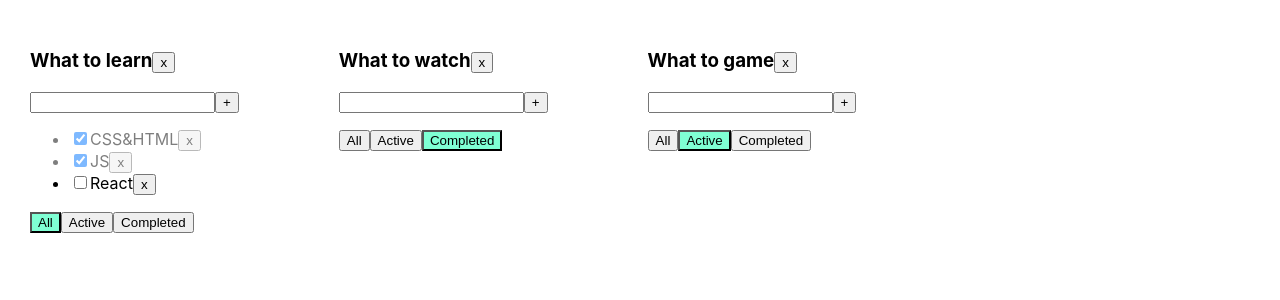
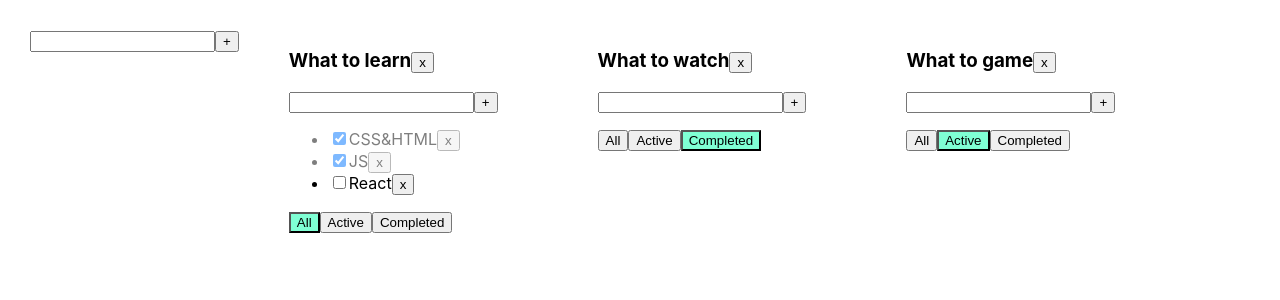
Before and after one commit to TimofeyMelikhov/todo-list, a React (Create React App) app: page / in a window 1280 px wide. Shown: the top 300 px of the page. Built offline with nearby package versions, Linux system fonts and the light colour scheme.

Commit message:
refactoring and add new functional

```diff
--- a/src/App.tsx
+++ b/src/App.tsx
@@ -2,7 +2,8 @@ import React, { useState } from "react";
 import { v1 } from 'uuid'
 import "./App.css";
 import { Todolist } from "./components/Todolist";
-import { ITasks, FilterValuesType, ITodoListType } from "./models/models";
+import { ITasks, FilterValuesType, ITodoListType, TasksStateType } from "./models/models";
+import { AddItemForm } from "./components/AddItemForm";
 
 function App() {
 
@@ -49,6 +50,23 @@ function App() {
     setTasks({...tasksObj})
   }
 
+  const changeTitle = (id: string, newTitle: string, todolistId: string) => {
+    let tasks = tasksObj[todolistId]
+    let task = tasks.find(task => task.id === id)
+    if (task) {
+      task.titleTask = newTitle
+    }
+    setTasks({...tasksObj})
+  }
+
+  const changeTodolistHeader = (id: string, newTitle: string) => {
+    const todolist = todolists.find(tl => tl.id === id)
+    if(todolist) {
+      todolist.title = newTitle
+      setTodolist([...todolists])
+    }
+  }
+
   let todolistId1 = v1()
   let todolistId2 = v1()
   let todolistId3 = v1()
@@ -71,7 +89,7 @@ function App() {
     }
   ])
 
-  let [tasksObj, setTasks] = useState({
+  let [tasksObj, setTasks] = useState<TasksStateType>({
     [todolistId1]: [
       {
         id: v1(),
@@ -120,8 +138,20 @@ function App() {
     ]
   })
 
+  const addTodolist = (title: string) => {
+
+    let todolist: ITodoListType = {
+      id: v1(),
+      filter: "all",
+      title: title
+    }
+    setTodolist([todolist, ...todolists])
+    setTasks({...tasksObj, [todolist.id]: []})
+  }
+
   return (
     <div className="App">
+      <AddItemForm addItem={addTodolist}/>
 
       {
         todolists.map(item => {
@@ -150,6 +180,8 @@ function App() {
               addTask={addTask}
               changeStatus={changeStatus}
               removeTodolist={removeTodolist}
+              changeTitle={changeTitle}
+              changeTodolistHeader={changeTodolistHeader}
             />
           )
         })
--- /dev/null
+++ b/src/components/AddItemForm.tsx
@@ -0,0 +1,47 @@
+import { useState, ChangeEvent, KeyboardEvent } from 'react'
+import { IAddItemForm } from '../models/models'
+
+export function AddItemForm (props: IAddItemForm) {
+  const [taskTitle, setTaskTitle] = useState<string>('')
+  const [error, setError] = useState<boolean | null>(null)
+
+  const addNewTask = () => {
+    if (taskTitle.trim() !== '') {
+      props.addItem(taskTitle.trim())
+      setError(false)
+    } else {
+      setError(true)
+    }
+    setTaskTitle('')
+  }
+
+  const onNewTitleChangeHandler = (e: ChangeEvent<HTMLInputElement>) => {
+    setTaskTitle(e.currentTarget.value)
+  }
+
+  const oneKeyPressHandler = (e: KeyboardEvent<HTMLInputElement>) => {
+    setError(false)
+    if (e.key === 'Enter') {
+      if (taskTitle.trim() !== '') {
+        props.addItem(taskTitle.trim())
+      } else {
+        setError(true)
+      }
+      setTaskTitle('')
+    }
+  }
+
+  return (
+    <div>
+    <input type="text"
+      className={error ? 'error' : ''}
+      value={ taskTitle }
+      onChange={ onNewTitleChangeHandler }
+      onKeyPress={ oneKeyPressHandler }
+    />
+    <button onClick={ addNewTask }
+    >+</button>
+    { error && <div className="error-message"> Напишите задачу </div> }
+  </div>
+  )
+}
--- /dev/null
+++ b/src/components/EditableSpan.tsx
@@ -0,0 +1,25 @@
+import { IEditableSpan } from "../models/models"
+import { useState, ChangeEvent } from 'react'
+
+export function EditableSpan(props: IEditableSpan) {
+
+  let [editMode, setEditMode] = useState<boolean>(false)
+  let [title, setTitle] = useState<string>('')
+
+  const activateEditMode = (): void => {
+    setEditMode(true)
+    setTitle(props.titleTask)
+  }
+  const activateViewMode = (): void => {
+    setEditMode(false)
+    props.onChange(title)
+  }
+
+  const onChangeTitleHandler = (e: ChangeEvent<HTMLInputElement>) => setTitle(e.currentTarget.value)
+
+  return (
+    editMode
+    ? <input value={title} onChange={onChangeTitleHandler} onBlur={activateViewMode} autoFocus/>
+    : <span onDoubleClick={activateEditMode}>{props.titleTask}</span>
+  )
+}
--- a/src/components/Todolist.tsx
+++ b/src/components/Todolist.tsx
@@ -1,5 +1,7 @@
-import React, { useState, ChangeEvent, KeyboardEvent } from "react";
+import React, { ChangeEvent} from "react";
 import { IProps } from "../models/models";
+import { AddItemForm } from "./AddItemForm";
+import { EditableSpan } from "./EditableSpan";
 
 export function Todolist({
   id,
@@ -10,61 +12,37 @@ export function Todolist({
   changeFilter,
   addTask,
   changeStatus,
-  removeTodolist
+  removeTodolist,
+  changeTitle,
+  changeTodolistHeader
 }: IProps) {
 
-  const [taskTitle, setTaskTitle] = useState<string>('')
-
-  const [error, setError] = useState<boolean | null>(null)
-
-  const onNewTitleChangeHandler = (e: ChangeEvent<HTMLInputElement>) => {
-    setTaskTitle(e.currentTarget.value)
+  const addTasks = (title: string) => {
+    addTask(title, id)
   }
 
-  const oneKeyPressHandler = (e: KeyboardEvent<HTMLInputElement>) => {
-    setError(false)
-    if (e.key === 'Enter') {
-      if (taskTitle.trim() !== '') {
-        addTask(taskTitle.trim(), id)
-      } else {
-        setError(true)
-      }
-      setTaskTitle('')
-    }
-  }
-
-  const addNewTask = () => {
-    if (taskTitle.trim() !== '') {
-      addTask(taskTitle.trim(), id)
-      setError(false)
-    } else {
-      setError(true)
-    }
-    setTaskTitle('')
+  const changeTodolistTitle = (newTitle: string) => {
+    changeTodolistHeader(id, newTitle)
   }
 
   return (
     <div>
       <h3>
-        {title}
+        <EditableSpan titleTask={title} onChange={changeTodolistTitle} />
         <button onClick={() => removeTodolist(id)}>x</button>
       </h3>
-      <div>
-        <input type="text"
-          className={error ? 'error' : ''}
-          value={ taskTitle }
-          onChange={ onNewTitleChangeHandler }
-          onKeyPress={ oneKeyPressHandler }
-        />
-        <button onClick={ addNewTask }
-        >+</button>
-        { error && <div className="error-message"> Напишите задачу </div> }
-      </div>
+
+      <AddItemForm addItem={addTasks}/>
+
       <ul>
         {tasks.map((task) => {
 
           const onChangeHandlerStatus = (e: ChangeEvent<HTMLInputElement>) => {
             changeStatus(task.id, e.currentTarget.checked, id)
+          }
+
+          const onChangeHandlerTitle = (newValue: string) => {
+            changeTitle(task.id, newValue, id)
           }
 
           return (
@@ -73,7 +51,7 @@ export function Todolist({
                 checked={task.isDone}
                 onChange={onChangeHandlerStatus}
                 />
-              <span>{task.titleTask}</span>
+              <EditableSpan titleTask={task.titleTask} onChange={onChangeHandlerTitle} />
               <button onClick={ () => removeTask(task.id, id) }>x</button>
             </li>
           );
```
Also changed, not shown: src/models/models.ts (+15 -0 lines).
